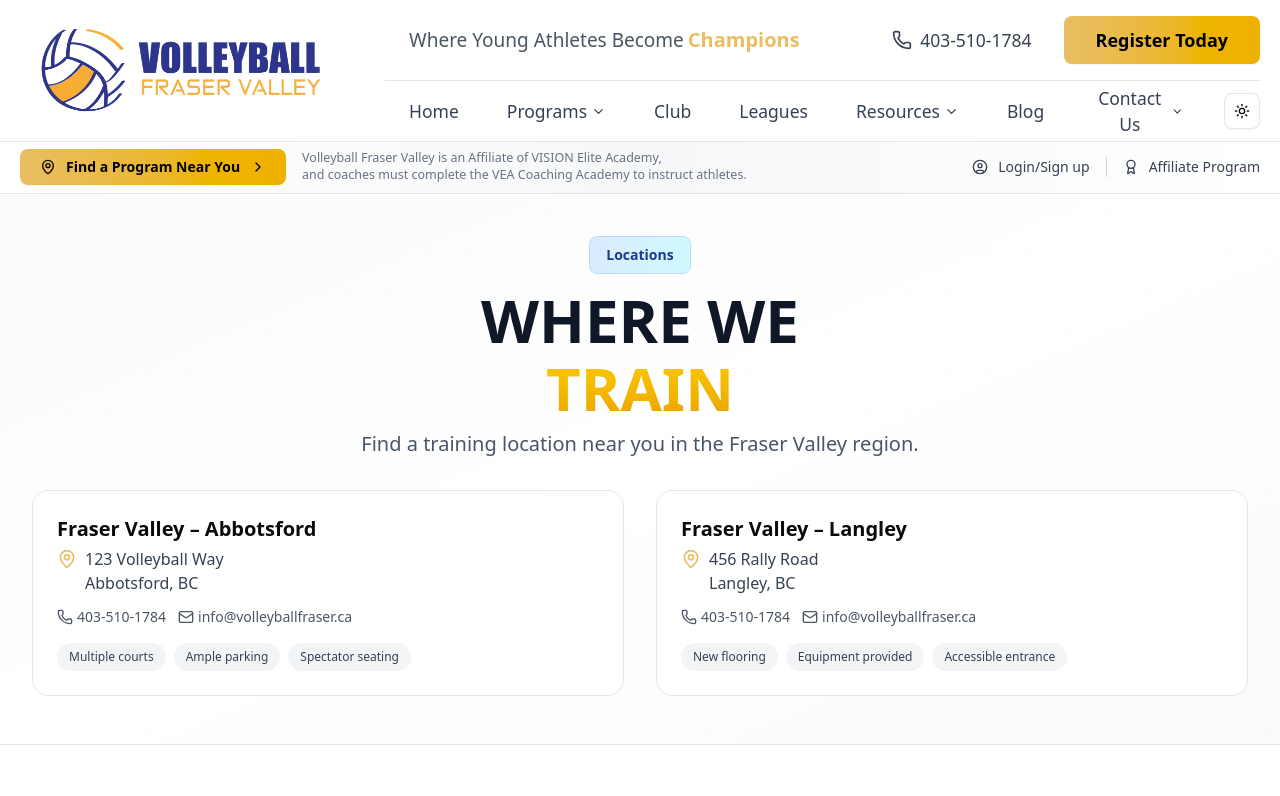
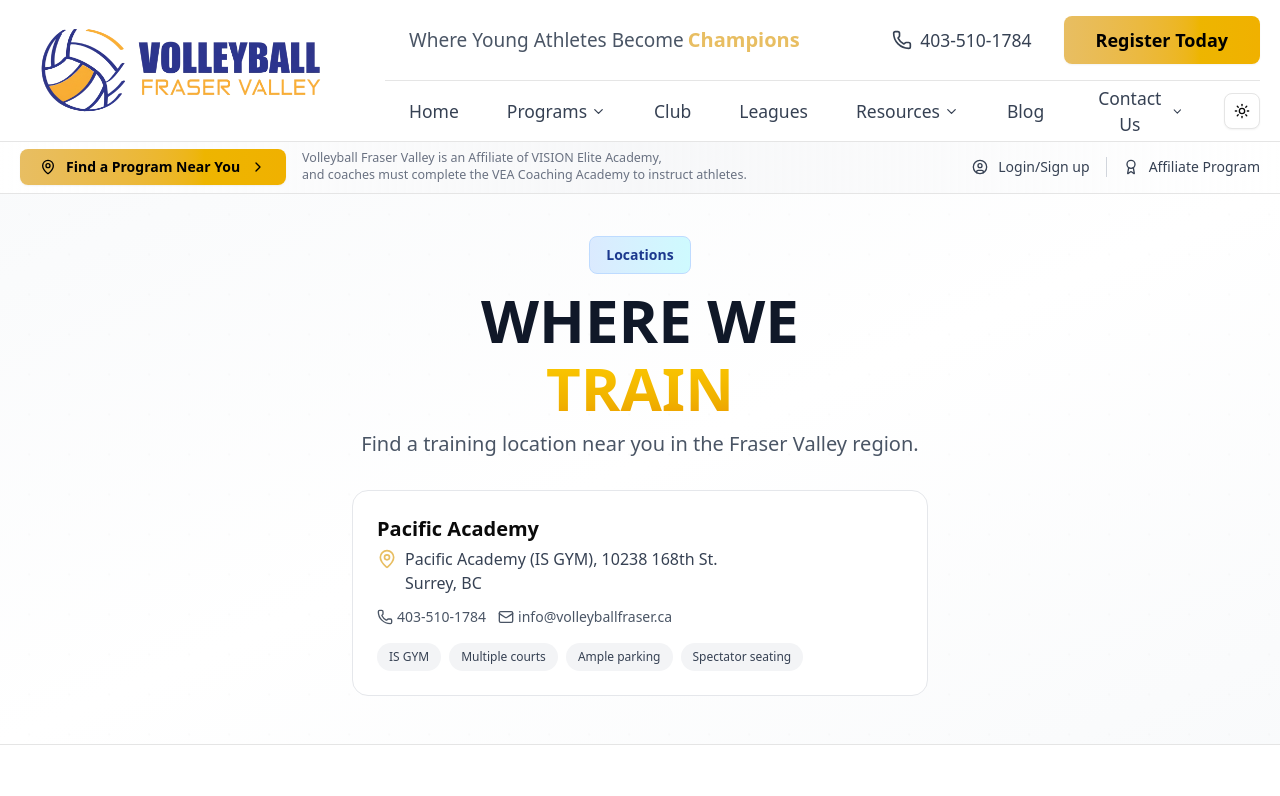
Before and after one commit to Visionelitevolleyball/Visionelitevolleyball, a Next.js app: page /contact/locations in a window 1280 px wide. Shown: the top 796 px of the page. Built offline with nearby package versions, Linux system fonts and the light colour scheme.

Commit message:
feat: update location address to pacific academy in surrey

```diff
--- a/app/contact/locations/page.tsx
+++ b/app/contact/locations/page.tsx
@@ -18,22 +18,13 @@ interface Location {
 
 const locations: Location[] = [
   {
-    id: "abbotsford",
-    name: "Fraser Valley – Abbotsford",
-    address: "123 Volleyball Way",
-    city: "Abbotsford, BC",
+    id: "pacific-academy",
+    name: "Pacific Academy",
+    address: "Pacific Academy (IS GYM), 10238 168th St.",
+    city: "Surrey, BC",
     phone: "403-510-1784",
     email: "info@volleyballfraser.ca",
-    features: ["Multiple courts", "Ample parking", "Spectator seating"],
-  },
-  {
-    id: "langley",
-    name: "Fraser Valley – Langley",
-    address: "456 Rally Road",
-    city: "Langley, BC",
-    phone: "403-510-1784",
-    email: "info@volleyballfraser.ca",
-    features: ["New flooring", "Equipment provided", "Accessible entrance"],
+    features: ["IS GYM", "Multiple courts", "Ample parking", "Spectator seating"],
   },
 ];
 
@@ -91,11 +82,11 @@ export default function LocationsPage() {
 
       {/* Location Cards */}
       <section className="relative pb-12">
-        <div className="relative z-10 max-w-7xl mx-auto px-4 sm:px-6 lg:px-8 grid md:grid-cols-2 gap-6 lg:gap-8">
+        <div className="relative z-10 max-w-7xl mx-auto px-4 sm:px-6 lg:px-8 flex justify-center">
           {locations.map((loc) => (
             <div
               key={loc.id}
-              className="p-6 rounded-2xl bg-white dark:bg-gray-900/60 border border-gray-200 dark:border-gray-700 hover:shadow-lg transition-all"
+              className="max-w-xl w-full p-6 rounded-2xl bg-white dark:bg-gray-900/60 border border-gray-200 dark:border-gray-700 hover:shadow-lg transition-all"
             >
               <h3 className="text-xl font-bold mb-1">{loc.name}</h3>
               <div className="flex items-start gap-2 text-gray-700 dark:text-gray-300">
```
